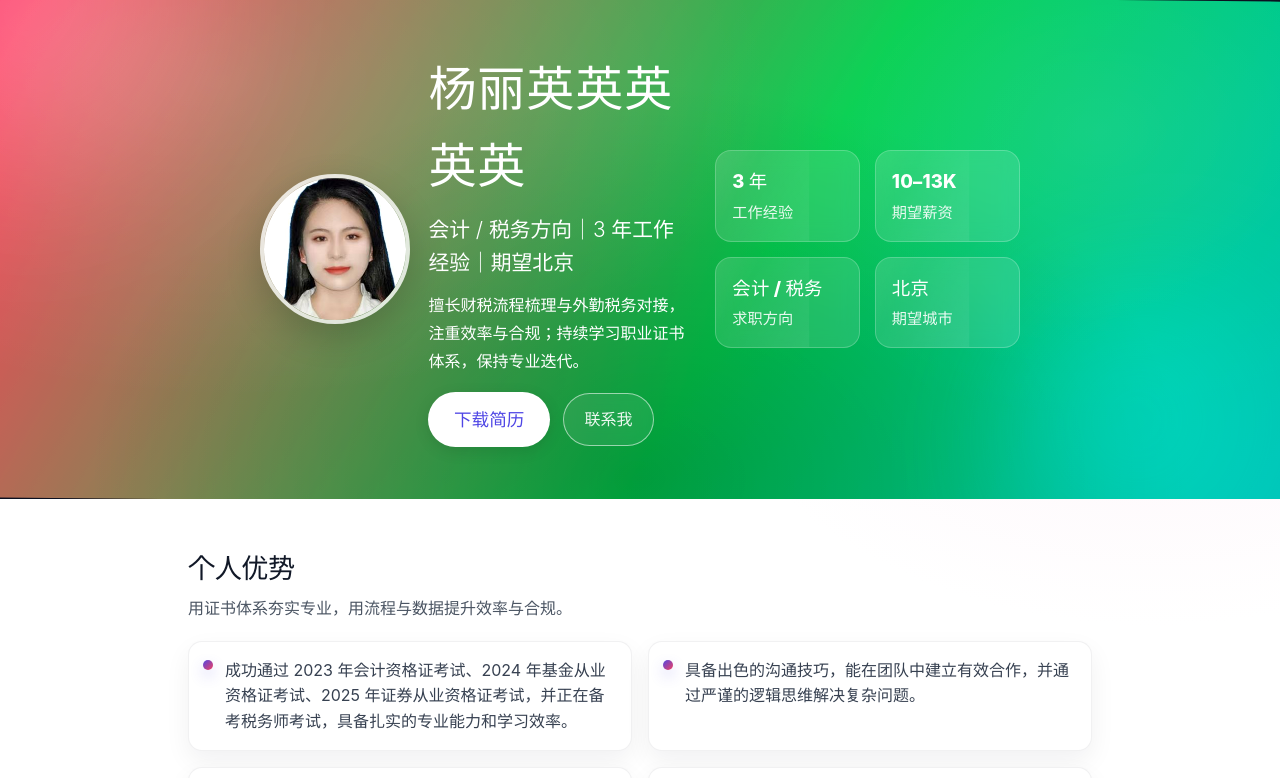
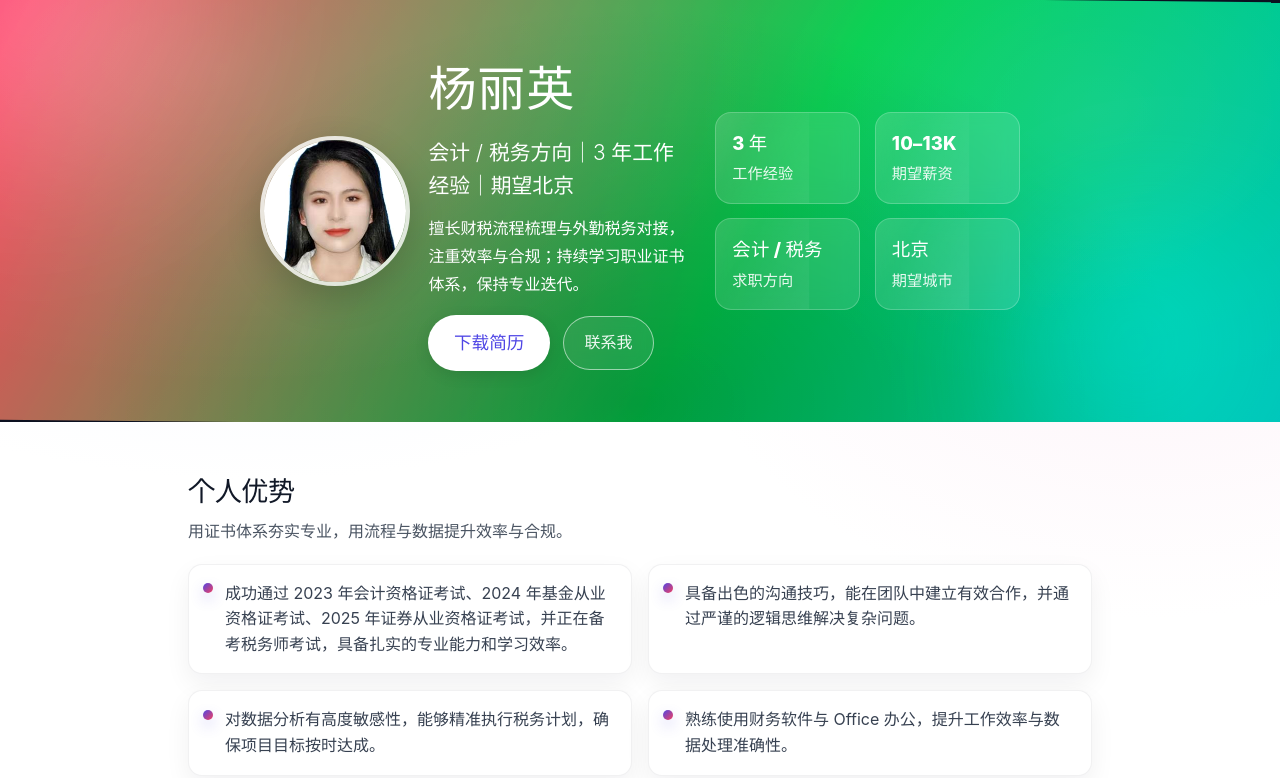
Before and after one commit to leongaooo/liying, a React (Vite) app: page / in a window 1280 px wide. Shown: the top 778 px of the page. Built offline with nearby package versions, Linux system fonts and the light colour scheme.

Commit message:
fix: 修正标题中的重复字符

```diff
--- a/src/App.tsx
+++ b/src/App.tsx
@@ -134,7 +134,7 @@ function App() {
                   animate={shouldReduceMotion ? undefined : { opacity: 1, y: 0 }}
                   transition={{ duration: 0.5, ease: [0.22, 1, 0.36, 1] }}
                 >
-                  杨丽英英英英英
+                  杨丽英
                 </motion.h1>
                 <motion.p
                   className="title"
```
